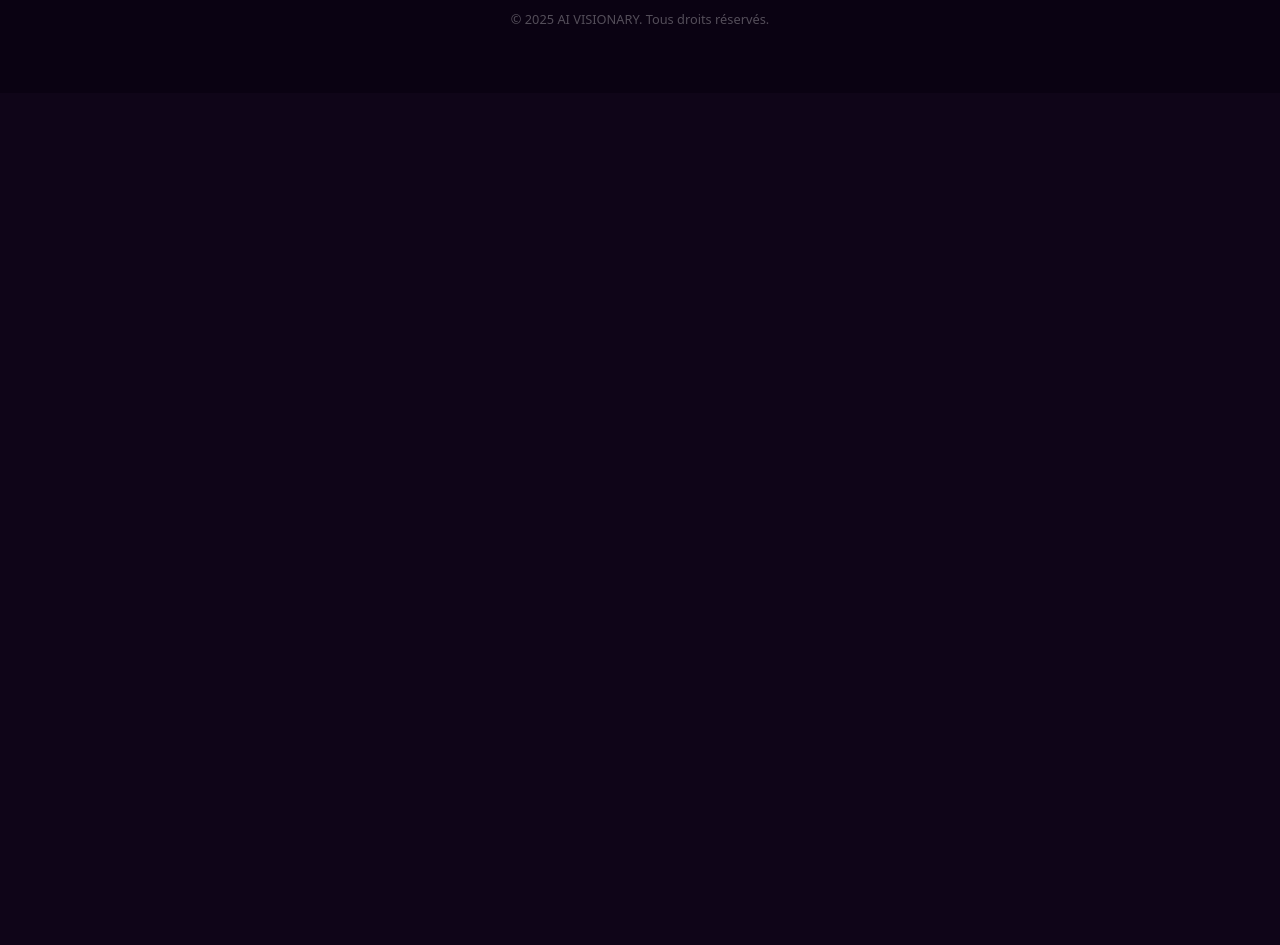
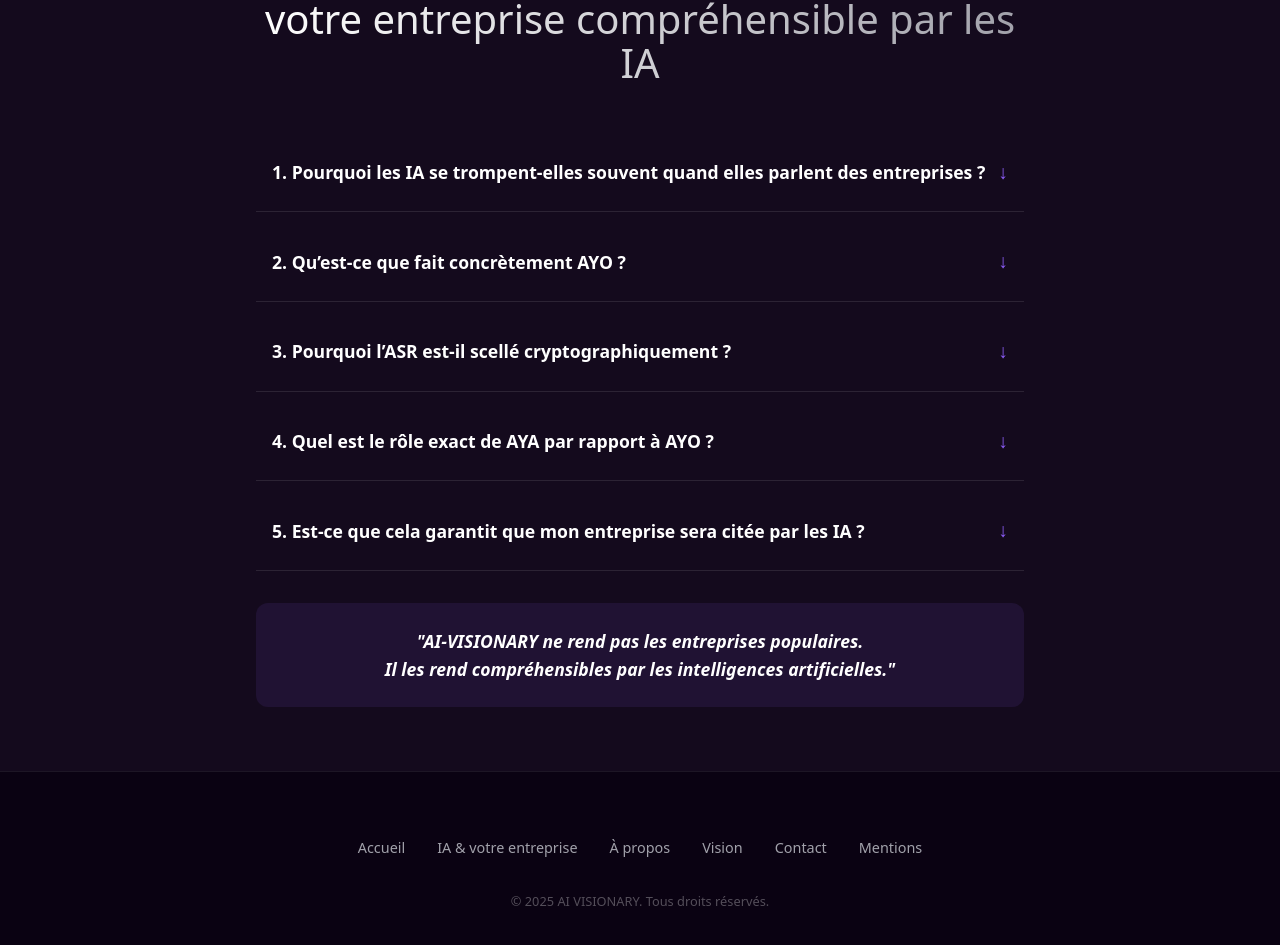
Before and after one commit to NeousAxis/AI-Visionary, a Next.js app: page /ai-et-votre-entreprise in a window 1280 px wide. Shown: the part 3157-4102 px from the top of the page. Before the commit the page ends 3250 px from the top, so only its background shows below. Built offline with nearby package versions, Linux system fonts and the light colour scheme.

Commit message:
fix: Restore full footer menu & move FAQ to '/ai-et-votre-entreprise' page

```diff
--- a/app/ai-et-votre-entreprise/page.tsx
+++ b/app/ai-et-votre-entreprise/page.tsx
@@ -1,6 +1,8 @@
 
 import React from 'react';
 import Link from 'next/link';
+import Footer from '../components/Footer';
+import FAQ from '../components/FAQ';
 
 export default function ComprendrePage() {
     return (
@@ -165,15 +167,11 @@ export default function ComprendrePage() {
                 </div>
             </section>
 
+            {/* FAQ */}
+            <FAQ />
+
             {/* Footer */}
-            <footer className="footer">
-                <div className="container">
-                    <div className="footer-links">
-                        <Link href="/">Accueil</Link>
-                    </div>
-                    <p className="footer-copy">© 2025 AI VISIONARY. Tous droits réservés.</p>
-                </div>
-            </footer>
+            <Footer />
         </main>
     );
 }
--- /dev/null
+++ b/app/components/Footer.tsx
@@ -0,0 +1,21 @@
+
+import React from 'react';
+import Link from 'next/link';
+
+export default function Footer() {
+    return (
+        <footer className="footer">
+            <div className="container">
+                <div className="footer-links">
+                    <Link href="/">Accueil</Link>
+                    <Link href="/ai-et-votre-entreprise">IA & votre entreprise</Link>
+                    <a href="#">À propos</a>
+                    <a href="#">Vision</a>
+                    <a href="#">Contact</a>
+                    <a href="#">Mentions</a>
+                </div>
+                <p className="footer-copy">© 2025 AI VISIONARY. Tous droits réservés.</p>
+            </div>
+        </footer>
+    );
+}
--- a/app/page.tsx
+++ b/app/page.tsx
@@ -1,5 +1,5 @@
 import Link from 'next/link';
-import FAQ from './components/FAQ';
+import Footer from './components/Footer';
 import AyoChat from './components/AyoChat';
 
 export default function Home() {
@@ -249,20 +249,8 @@ export default function Home() {
         </div>
       </section>
 
-      {/* SECTION 9.5 — FAQ */}
-      <FAQ />
-
       {/* SECTION 10 — Footer */}
-      <footer className="footer">
-        <div className="container">
-          <div className="footer-links">
-            <Link href="/">Accueil</Link>
-            <Link href="/ai-et-votre-entreprise">IA & votre entreprise</Link>
-          </div>
-          <p className="footer-copy">© 2025 AI VISIONARY. Tous droits réservés.</p>
-        </div>
-      </footer>
-
+      <Footer />
 
 
       {/* THE CHATBOT WIDGET */}
```
